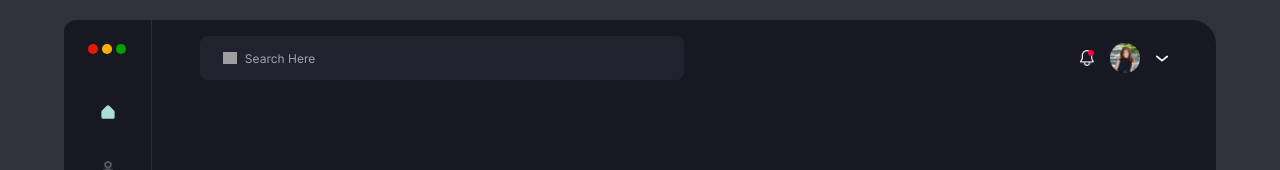
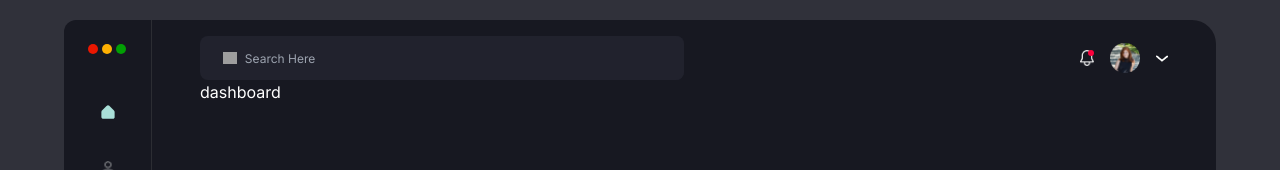
Before and after one commit to Iamshrmd/dashboard, a Vue app in the folder dashboard/: page / in a window 1280 px wide. Shown: the top 170 px of the page. Built offline with nearby package versions, Linux system fonts and the light colour scheme; grey boxes are pictures that could not be loaded.

Commit message:
move header section to a separate component

```diff
--- /dev/null
+++ b/dashboard/src/components/Dashboard.vue
@@ -0,0 +1,13 @@
+<template>
+  <p>dashboard</p>
+</template>
+
+<script>
+export default {
+
+}
+</script>
+
+<style>
+
+</style>
--- /dev/null
+++ b/dashboard/src/components/Header.vue
@@ -0,0 +1,28 @@
+<template>
+  <div class="flex items-center justify-between">
+                <div class="w-1/2 flex items-center bg-[#21222D] rounded-lg">
+                    <div class="flex items-center justify-end w-10">
+                        <img class="w-3.5 h-3" src="../assets/header/search.png" alt="">
+                    </div>
+                    <input class="w-full h-11 px-2 rounded-tr-lg rounded-br-lg bg-[#21222D] text-xs"  placeholder="Search Here" type="text">
+                </div>
+                <div class="flex items-center gap-x-4">
+                    <div class="relative">
+                        <img class="w-3.5 h-4" src="../assets/header/Vector.png">
+                        <span class="inline-block h-1.5 w-1.5 bg-[#FC003C] absolute top-0 right-0 rounded-full"></span>
+                    </div>
+                    <img class="h-[30px] w-[30px]" src="../assets/header/Profile.png">
+                    <img class="w-3" src="../assets/header/Vector (1).png">
+                </div>
+    </div>
+</template>
+
+<script>
+export default {
+
+}
+</script>
+
+<style>
+
+</style>
--- a/dashboard/src/components/Sidebar.vue
+++ b/dashboard/src/components/Sidebar.vue
@@ -27,7 +27,8 @@ export default {
     data() {
         return{
             sideBarWidth:false,
-            Title:''
+            Title:'',
+            index:0
         }
     },
     methods:{
@@ -40,14 +41,15 @@ export default {
             this.$emit('showdashitem',i,title)
             this.sideBarWidth =true
             this.Title= title
+            this.index = i
             this.selectIcon(i)
         },
         closeSideBar(){
             this.sideBarWidth = !this.sideBarWidth
             if (this.sideBarWidth) {
                 console.log(this.Title);
-                this.$emit('showdashitem',0,this.Title)
-                this.selectIcon(0)
+                this.$emit('showdashitem',this.index,this.Title)
+                this.selectIcon(this.index)
 
             }else if(!this.sideBarWidth){
                 const iconDivs = document.querySelectorAll('.iconDiv')
--- a/dashboard/src/components/dashboardInformation.vue
+++ b/dashboard/src/components/dashboardInformation.vue
@@ -1,27 +1,15 @@
 <template>
-        <div v-if="dashTitle" class="w-full h-screen px-12 py-4 bg-[#171821] rounded-tr-3xl rounded-xl text-[#fff] rounded-br-3xl rounded-tl-none rounded-bl-none" >
-            <div class="flex items-center justify-between">
-                <div class="w-1/2 flex items-center bg-[#21222D] rounded-lg">
-                    <div class="flex items-center justify-end w-10">
-                        <img class="w-3.5 h-3" src="../assets/header/search.png" alt="">
-                    </div>
-                    <input class="w-full h-11 px-2 rounded-tr-lg rounded-br-lg bg-[#21222D] text-xs"  placeholder="Search Here" type="text">
-                </div>
-                <div class="flex items-center gap-x-4">
-                    <div class="relative">
-                        <img class="w-3.5 h-4" src="../assets/header/Vector.png">
-                        <span class="inline-block h-1.5 w-1.5 bg-[#FC003C] absolute top-0 right-0 rounded-full"></span>
-                    </div>
-                    <img class="h-[30px] w-[30px]" src="../assets/header/Profile.png">
-                    <img class="w-3" src="../assets/header/Vector (1).png">
-                </div>
-            </div>
-            <div></div>
+        <div class="w-full h-screen px-12 py-4 bg-[#171821] rounded-tr-3xl rounded-xl text-[#fff] rounded-br-3xl rounded-tl-none rounded-bl-none" >
+            <HeaderPage/>
+            <Dashboard v-if="dashTitle == 'dashboard'"/>
         </div>
 </template>
 
 <script>
+import HeaderPage from './Header.vue'
+import Dashboard from './Dashboard.vue'
 export default {
+    components:{HeaderPage , Dashboard},
     props : ['dashTitle'],
     data(){
         return {
```
